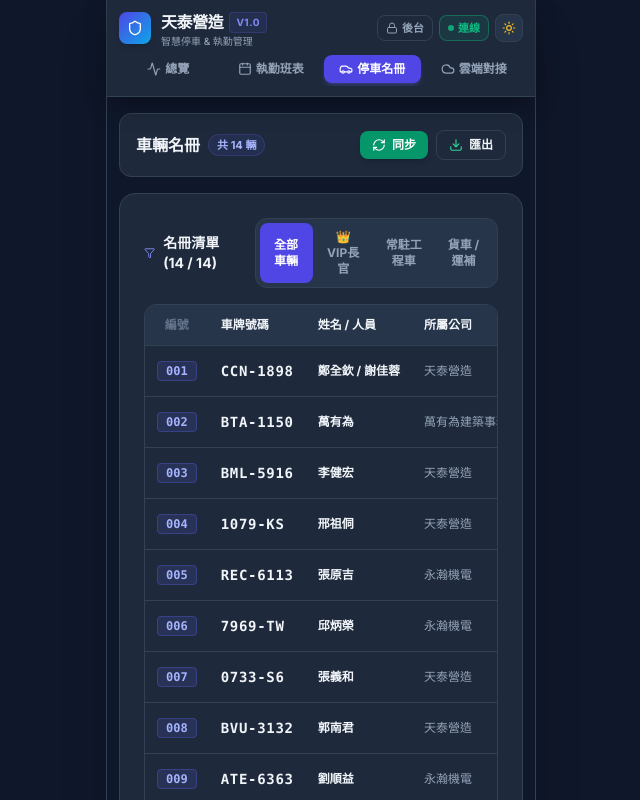
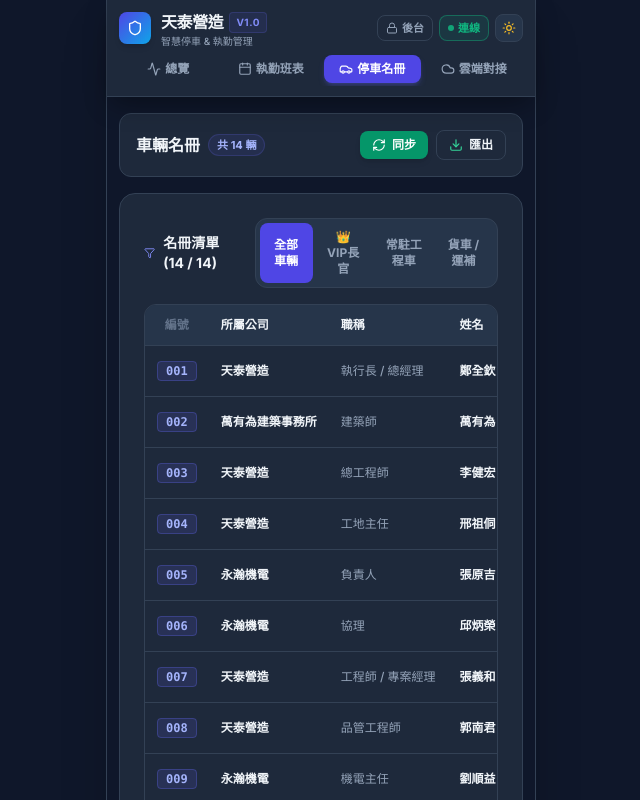
Before and after one commit to ericlai429/Tian_Tai_Parking-System, a React (Vite) app: page / in a window 1280 px wide. Both pictures are taken after a click on the button "停車名冊". Shown: the top 800 px of the page, without its empty margins (319-959 px from the left). Built offline with nearby package versions, Linux system fonts and the light colour scheme.

Commit message:
fix: 調整名冊清單欄位順序為 編號 - 所屬公司 - 職稱 - 姓名 - 車牌號碼

```diff
--- a/src/components/ParkingView.jsx
+++ b/src/components/ParkingView.jsx
@@ -348,16 +348,16 @@ export default function ParkingView({
           </div>
         </div>
 
-        {/* 表格 (設定 min-w 與 whitespace-nowrap 防止車牌斷行與人名變直列) */}
+        {/* 表格 (依順序：編號 - 所屬公司 - 職稱 - 姓名 - 車牌號碼) */}
         <div className="overflow-x-auto rounded-xl border" style={{ borderColor: 'var(--card-border)' }}>
           <table className="w-full text-left border-collapse text-xs min-w-[700px]">
             <thead>
               <tr className="border-b whitespace-nowrap" style={{ borderColor: 'var(--card-border)', backgroundColor: 'var(--card-hover)' }}>
                 <th className="p-3 font-bold w-12 text-center" style={{ color: 'var(--text-dim)' }}>編號</th>
+                <th className="p-3 font-bold whitespace-nowrap" style={{ color: 'var(--text)' }}>所屬公司</th>
+                <th className="p-3 font-bold whitespace-nowrap" style={{ color: 'var(--text)' }}>職稱</th>
+                <th className="p-3 font-bold whitespace-nowrap" style={{ color: 'var(--text)' }}>姓名</th>
                 <th className="p-3 font-bold whitespace-nowrap" style={{ color: 'var(--text)' }}>車牌號碼</th>
-                <th className="p-3 font-bold whitespace-nowrap" style={{ color: 'var(--text)' }}>姓名 / 人員</th>
-                <th className="p-3 font-bold whitespace-nowrap" style={{ color: 'var(--text)' }}>所屬公司</th>
-                <th className="p-3 font-bold whitespace-nowrap" style={{ color: 'var(--text)' }}>職稱 / 身分</th>
                 <th className="p-3 font-bold whitespace-nowrap" style={{ color: 'var(--text)' }}>類別</th>
                 <th className="p-3 font-bold text-center whitespace-nowrap" style={{ color: 'var(--text)' }}>通行狀態</th>
                 {isAdmin && (
@@ -373,17 +373,17 @@ export default function ParkingView({
                       {formatPassNo(item, idx)}
                     </span>
                   </td>
-                  <td className="p-3 font-mono font-black text-sm tracking-wider whitespace-nowrap" style={{ color: 'var(--text)' }}>
-                    {item.plate}
+                  <td className="p-3 font-semibold whitespace-nowrap" style={{ color: 'var(--text)' }}>
+                    {item.unit}
+                  </td>
+                  <td className="p-3 font-medium whitespace-nowrap" style={{ color: 'var(--text-muted)' }}>
+                    {item.subItem || '-'}
                   </td>
                   <td className="p-3 font-bold whitespace-nowrap" style={{ color: 'var(--text)' }}>
                     {item.name}
                   </td>
-                  <td className="p-3 whitespace-nowrap" style={{ color: 'var(--text-muted)' }}>
-                    {item.unit}
-                  </td>
-                  <td className="p-3 font-medium whitespace-nowrap" style={{ color: 'var(--text)' }}>
-                    {item.subItem || '-'}
+                  <td className="p-3 font-mono font-black text-sm tracking-wider whitespace-nowrap text-sky-400">
+                    {item.plate}
                   </td>
                   <td className="p-3 whitespace-nowrap">
                     <span className={`px-2 py-0.5 rounded text-[11px] font-bold ${
```
